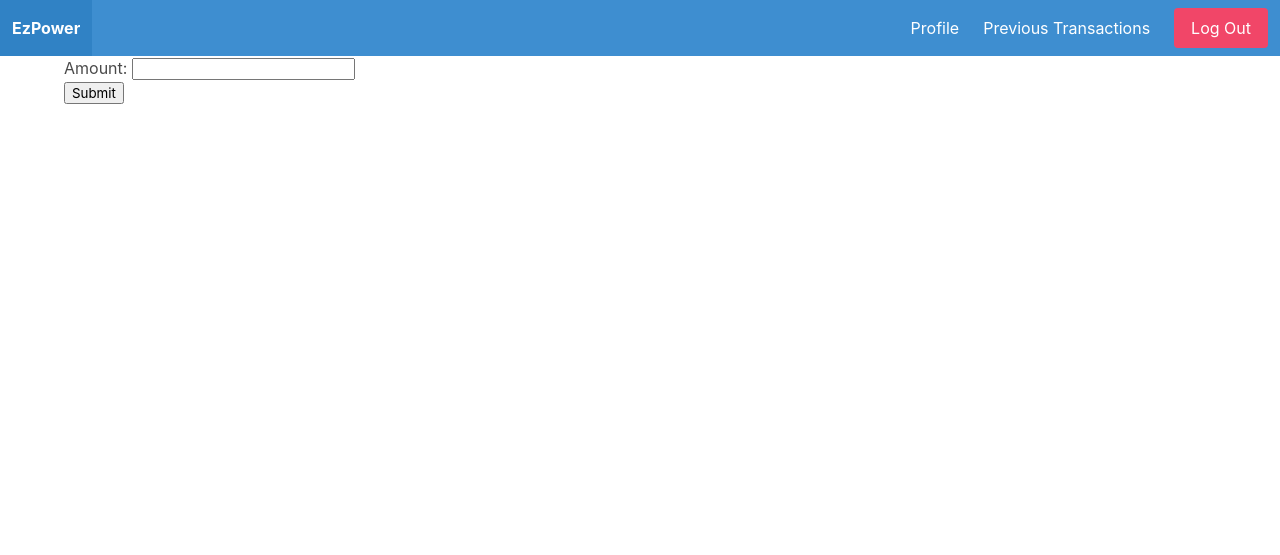
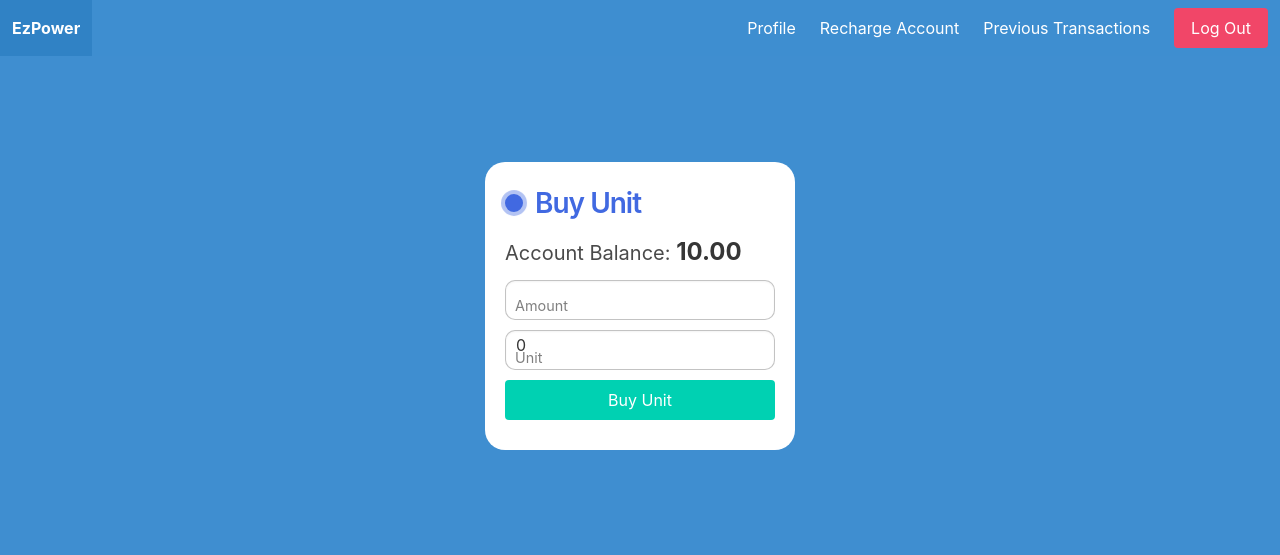
Before and after one commit to izzyskills/EzPower, a Django app: page /transaction/new in a window 1280 px wide. Shown: the top 555 px of the page. Run offline with Django 4.2, Linux system fonts and the light colour scheme; a user stored in the database is signed in; tables that the repository leaves empty hold one stand-in row (values such as "Sample post"); data that the repository does not hold is empty.

Commit message:
done with core functionality

```diff
--- a/core/forms.py
+++ b/core/forms.py
@@ -36,3 +36,16 @@ class TransactionForm(forms.ModelForm):
     class Meta:
         model = models.Transaction
         fields = ["amount"]
+
+    def __init__(self, *args, **kwargs):
+        super().__init__(*args, **kwargs)
+        self.fields["amount"].widget.attrs["id"] = "amount"
+        self.fields["amount"].widget.attrs["class"] = "input"
+
+
+class AccountRechargeForm(forms.Form):
+    payment_choices = [(1, "Credit Card"), (2, "Remita"), (3, "Bank Transfer")]
+    payment_method = forms.ChoiceField(
+        widget=forms.RadioSelect, required=True, choices=payment_choices
+    )
+    amount = forms.DecimalField(widget=forms.NumberInput(attrs={"class": "input"}))
--- a/core/models.py
+++ b/core/models.py
@@ -59,6 +59,7 @@ class CustomUser(AbstractBaseUser, PermissionsMixin):
 # Create your models here.
 class Account(models.Model):
     account_id = Random11digit()
+    balance = models.DecimalField(max_digits=10, decimal_places=2)
     user = models.OneToOneField(CustomUser, on_delete=models.CASCADE)
 
     def __str__(self):
--- a/core/signals.py
+++ b/core/signals.py
@@ -6,7 +6,7 @@ from .models import CustomUser, Transaction, Account, Token, Meter
 @receiver(post_save, sender=CustomUser)
 def create_user_account(sender, instance, created, **kwargs):
     if created:
-        Account.objects.create(user=instance)
+        Account.objects.create(user=instance, balance=0.00)
         Meter.objects.create(user=instance, location=instance.address, unit=0)
 
 
--- a/core/urls.py
+++ b/core/urls.py
@@ -9,4 +9,6 @@ urlpatterns = [
     path("profile/", views.dashboard_view, name="profile"),
     path("transaction/new", views.make_transaction_view, name="make-transaction"),
     path("transaction/previous", views.previous_transaction_view, name="history"),
+    path("transaction/token/use/<int:pk>/", views.use_token, name="use-token"),
+    path("account/recharge/", views.recharge_account, name="recharge"),
 ]
--- a/core/utility.py
+++ b/core/utility.py
@@ -30,10 +30,3 @@ class Random11digit(md.IntegerField):
     def validate_11_digit_integer(self, value):
         if not (100_000_000_00 <= value <= 999_999_999_99):
             raise ValidationError("Value must be an 11-digit integer.")
-
-
-def use_token(pk):
-    token = models.Token.objects.get(token_id=pk)
-    if token.used == False:
-        token.meter.unit += token.unit
-        token.save()
--- a/core/views.py
+++ b/core/views.py
@@ -50,6 +50,7 @@ def dashboard_view(request):
     context = {
         "username": user.username.title(),
         "account_no": account.account_id,
+        "account_balance": account.balance,
         "meter": meter,
         "transactions": Transaction[:5],
     }
@@ -57,20 +58,28 @@ def dashboard_view(request):
     return render(request, "dashboard.html", context)
 
 
+@login_required(login_url="login")
 def make_transaction_view(request):
     form = forms.TransactionForm()
+    account = models.Account.objects.get(user=request.user)
+    balance = account.balance
     if request.method == "POST":
         form = forms.TransactionForm(request.POST)
-        if form.is_valid:
+        if form.is_valid():
             transaction = form.save(commit=False)
             account = models.Account.objects.get(user=request.user)
+            account.balance -= transaction.amount
             transaction.account = account
+            account.save()
             transaction.save()
             return redirect("profile")
 
-    return render(request, "transaction.html", {"form": form})
+    return render(
+        request, "transaction.html", {"form": form, "account_balance": balance}
+    )
 
 
+@login_required(login_url="login")
 def previous_transaction_view(request):
     transactions = models.Transaction.objects.filter(account=request.user.account)
 
@@ -82,3 +91,34 @@ def previous_transaction_view(request):
             "username": request.user.username.title(),
         },
     )
+
+
+@login_required(login_url="login")
+def use_token(request, pk):
+    token = models.Token.objects.get(token_id=pk)
+    if token.used == False:
+        token.meter.unit += token.unit
+        token.used = True
+        token.meter.save()
+        token.save()
+    return redirect("profile")
+
+
+@login_required(login_url="login")
+def recharge_account(request):
+    account = models.Account.objects.get(user=request.user)
+    if request.method == "POST":
+        amountForm = forms.AccountRechargeForm(request.POST)
+        if amountForm.is_valid():
+            account.balance += amountForm.cleaned_data["amount"]
+            account.save()
+            return redirect("profile")
+    return render(
+        request,
+        "recharge.html",
+        {
+            "form": forms.AccountRechargeForm(),
+            "account_no": account.account_id,
+            "balance": account.balance,
+        },
+    )
--- a/templates/navbar.html
+++ b/templates/navbar.html
@@ -18,6 +18,7 @@
     <div class="navbar-end">
       {% if request.user.is_authenticated %}
       <a href="{% url 'profile' %}" class="navbar-item">Profile</a>
+      <a href="{% url 'recharge' %}" class="navbar-item">Recharge Account</a>
       <a href="{% url 'history' %}" class="navbar-item"
         >Previous Transactions</a
       >
--- a/templates/transaction.html
+++ b/templates/transaction.html
@@ -1,7 +1,64 @@
-{% extends "base.html" %} {% block header %} Make Transaction{% endblock header%}
-{% block content %}
-<form action="" method="post">
-  {% csrf_token %} {{form.as_p}}
-  <input type="submit" value="Submit" />
-</form>
+{% extends "base.html" %} {%block content %}
+<div class="cent">
+  <form action="" class="login-form is-centered" method="post">
+    <p class="ttitle">Buy Unit</p>
+    {% csrf_token %} {% for field in form %}
+    <p class="is-size-5">
+      Account Balance: <strong class="is-size-4">{{account_balance}}</strong>
+    </p>
+    <label>
+      {{field}}
+      <span>{{field.label}}</span>
+    </label>
+    {% endfor %}
+    <div class="form-group">
+      <label for="">
+        <p id="unit-display" class="input">0</p>
+        <span>Unit</span></label
+      >
+    </div>
+    <input
+      class="button is-primary"
+      id="submit-button"
+      type="submit"
+      value="Buy Unit"
+    />
+    <p
+      id="error-message"
+      style="color: rgba(254, 74, 74, 0.822); font-size: 14px"
+    ></p>
+  </form>
+</div>
+<style>
+  html {
+    background-color: #3f8ed0;
+  }
+</style>
+<script>
+  let amountField = document.getElementById("amount");
+  let unitDisplay = document.getElementById("unit-display");
+  let submitButton = document.getElementById("submit-button");
+  let errorMessage = document.getElementById("error-message");
+
+  amountField.addEventListener("input", function () {
+    let amount = parseFloat(amountField.value);
+    if (!isNaN(amount)) {
+      let equivalentUnit = amount / 450;
+      unitDisplay.textContent = equivalentUnit.toFixed(2);
+    } else {
+      unitDisplay.textContent = "0";
+    }
+  });
+
+  submitButton.addEventListener("click", function (e) {
+    let amount = parseFloat(amountField.value);
+    let accountBalance = parseFloat("{{ account_balance }}");
+    if (isNaN(amount) || amount > accountBalance) {
+      errorMessage.textContent = "Amount exceeds account balance.";
+      e.preventDefault(); // Prevent form submission
+    } else {
+      errorMessage.textContent = "";
+    }
+  });
+</script>
 {% endblock content %}
```
Also changed, not shown: templates/dashboard.html (+16 -8 lines), templates/recharge.html (added, +46 -0 lines), templates/registration/login.html (+9 -4 lines), templates/registration/registration.html (+10 -5 lines), templates/transaction_files.html (+16 -1 lines), static/main.css (line endings or trailing spaces).
